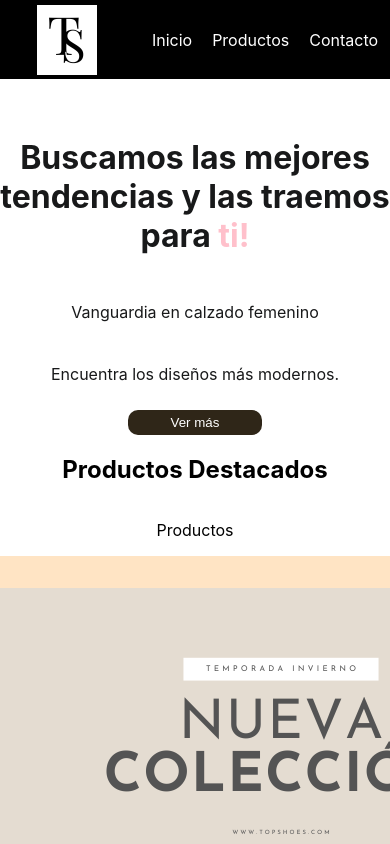
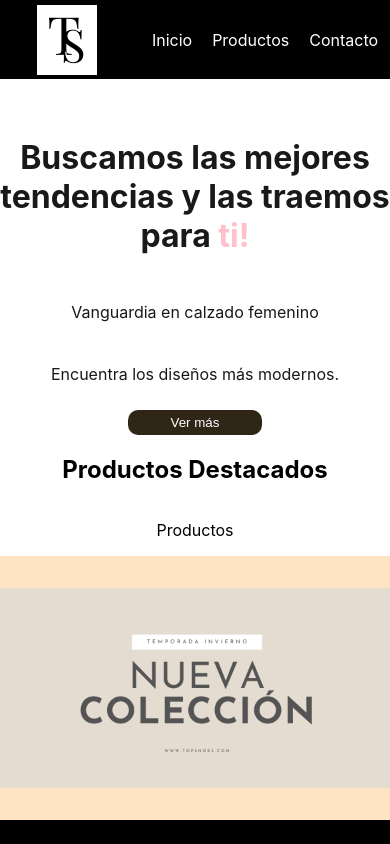
Before and after one commit to LiseMalave/TopShoes, a React (Vite) app in the folder TopShoes/: page / in a window 390 px wide. Shown: the top 844 px of the page. Built offline with nearby package versions, Linux system fonts and the light colour scheme.

Commit message:
responsive en banner

```diff
--- a/TopShoes/src/components/Banner/Banner.js
+++ b/TopShoes/src/components/Banner/Banner.js
@@ -8,7 +8,16 @@ gap: 30px;
   padding: 2rem;
   width: 100%;
   background-color: bisque;
-`
+  @media (max-width: 1286px) {
+    justify-content: center;
+  }
+  /* @media (max-width: 1286px) {
+    justify-content: space-around
+
+
+
+  } */
+`;
 export const BannerInfo = styled.div`
   display: flex;
   flex-direction: column;
@@ -17,8 +26,19 @@ display: flex;
   color: #18191a;
   gap: 15px;
   width: 20%;
-  height: 400px;
-`
+  @media (max-width: 1286px) {
+    display: none;
+  }
+`;
 export const BannerImg = styled.div`
+  border-radius: 5px;
+  display: flex;
+  justify-content: center;
+  @media (max-width: 900px) {
+    width: 300px;
+    height: 200px;
+    justify-content: center;
+    padding-right:60px;
 
-`
+  }
+`;
--- a/TopShoes/src/components/Hero/HeroStyles.js
+++ b/TopShoes/src/components/Hero/HeroStyles.js
@@ -39,6 +39,7 @@ export const HeroInfo = styled.div`
   }
 `;
 export const HeroImg = styled.div`
+
 @media (max-width: 1286px) {
     justify-content: center;
     display: none;
```
Lines whose indentation alone changed are shown as unchanged.
